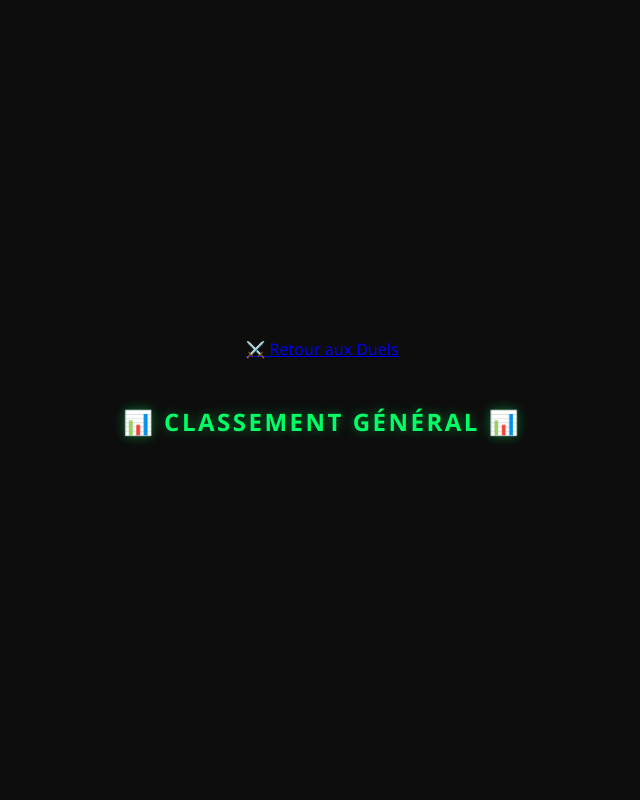
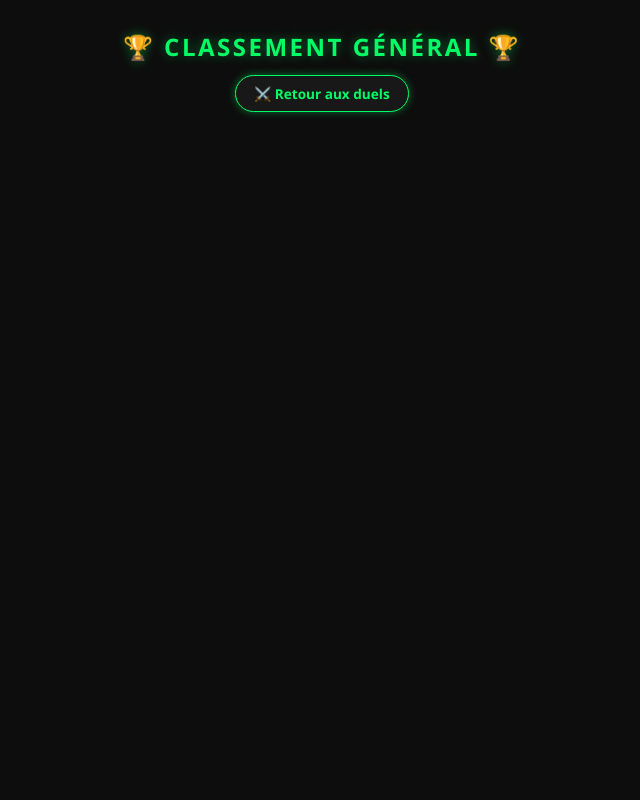
Before and after one commit to Foxdev-enfindev/Elotify, a Flask app: template templates/classement.html in a window 1280 px wide. Shown: the whole page, without its empty margins (318-958 px from the left). Run offline with Flask 3, Linux system fonts and the light colour scheme; the template is opened without the code that fills it, so the values that code supplies are empty; some libraries are stand-ins or nearby versions.

Commit message:
Correction du classement

```diff
--- a/static/style.css
+++ b/static/style.css
@@ -462,3 +462,130 @@ body.quit-body {
 }
 
 .vs-zone.voting-in-progress { pointer-events: none !important; }
+
+/* =======================================================
+   8. STYLES CORRIGÉS POUR LA PAGE CLASSEMENT
+   ======================================================= */
+body.classement-body {
+    overflow-y: auto !important;
+    min-height: 100vh !important;
+    padding: 30px 15px !important;
+    display: flex !important;
+    justify-content: center !important;
+    position: static !important;
+}
+
+.classement-container {
+    width: 100%;
+    max-width: 650px;
+    margin: 0 auto;
+    display: flex;
+    flex-direction: column;
+    align-items: center;
+}
+
+.classement-header {
+    text-align: center;
+    margin-bottom: 25px;
+    width: 100%;
+}
+
+.classement-header h1 {
+    font-size: clamp(1.4rem, 3vh, 2.2rem);
+    font-weight: 800;
+    color: var(--neon-green);
+    text-shadow: 0 0 12px var(--neon-green-glow);
+    margin-bottom: 12px;
+}
+
+.back-btn {
+    display: inline-block;
+    background: var(--card-bg);
+    border: 1px solid var(--neon-green);
+    color: var(--neon-green);
+    font-weight: 700;
+    padding: 8px 18px;
+    border-radius: 20px;
+    text-decoration: none;
+    font-size: 0.85rem;
+    box-shadow: 0 0 8px var(--neon-green-glow);
+    transition: all 0.2s ease;
+}
+
+.back-btn:hover {
+    background: var(--neon-green);
+    color: #0d0d0d;
+}
+
+.ranking-list {
+    width: 100%;
+    display: flex;
+    flex-direction: column;
+    gap: 10px;
+}
+
+.ranking-card {
+    background: var(--card-bg);
+    border: 1px solid rgba(255, 255, 255, 0.08);
+    border-radius: 12px;
+    padding: 10px 16px;
+    display: flex;
+    align-items: center;
+    gap: 14px;
+    box-shadow: 0 4px 12px rgba(0, 0, 0, 0.3);
+}
+
+.ranking-card:hover {
+    border-color: rgba(255, 255, 255, 0.2);
+}
+
+.ranking-rank {
+    font-size: 1.1rem;
+    font-weight: 800;
+    color: var(--neon-green);
+    min-width: 45px;
+    text-align: left;
+}
+
+.ranking-img {
+    width: 52px !important;
+    height: 52px !important;
+    max-width: 52px !important;
+    max-height: 52px !important;
+    border-radius: 8px;
+    object-fit: cover;
+    flex-shrink: 0;
+}
+
+.ranking-info {
+    display: flex;
+    flex-direction: column;
+    text-align: left;
+    flex: 1;
+    overflow: hidden;
+}
+
+.ranking-name {
+    font-size: 0.92rem;
+    font-weight: 700;
+    color: #fff;
+    white-space: nowrap;
+    overflow: hidden;
+    text-overflow: ellipsis;
+}
+
+.ranking-artist {
+    font-size: 0.78rem;
+    color: var(--text-muted);
+    white-space: nowrap;
+    overflow: hidden;
+    text-overflow: ellipsis;
+}
+
+.ranking-elo {
+    font-size: 0.95rem;
+    font-weight: 700;
+    color: var(--neon-green);
+    margin-left: auto;
+    flex-shrink: 0;
+}
--- a/templates/classement.html
+++ b/templates/classement.html
@@ -1,26 +1,15 @@
 <!DOCTYPE html>
-<html lang="fr" data-theme="{{ current_theme if current_theme else session.get('theme', 'green') }}">
+<html lang="fr" data-theme="{{ session.get('theme', 'green') }}">
 <head>
     <meta charset="UTF-8">
     <meta name="viewport" content="width=device-width, initial-scale=1.0">
-    <title>Elotify K-Pop - Classement</title>
+    <title>Classement - Elotify</title>
     <link rel="stylesheet" href="{{ url_for('static', filename='style.css') }}">
-    <link rel="shortcut icon" href="{{ url_for('static', filename='favicon.ico') }}" type="image/x-icon">
-
-    <!-- Restauration du thème au chargement -->
-    <script>
-        (function() {
-            const savedTheme = localStorage.getItem('elotify_theme') || 'green';
-            document.documentElement.setAttribute('data-theme', savedTheme);
-        })();
-    </script>
 </head>
-<body>
-
-    <!-- --- BLOC PROFIL & MENU DÉROULANT --- -->
-    {% if user %}
-    <div class="user-profile-container" id="profileMenuContainer">
-        <div class="profile-trigger" onclick="toggleDropdown(event)">
+<body class="classement-body">
+    <div class="user-profile-container">
+        {% if user %}
+        <div class="profile-trigger" onclick="toggleProfileDropdown()">
             {% if user.image %}
                 <img src="{{ user.image }}" alt="Avatar" class="user-avatar">
             {% else %}
@@ -29,72 +18,49 @@
             <span class="user-name">{{ user.display_name }}</span>
             <span class="arrow-down">▼</span>
         </div>
+
         <div class="profile-dropdown" id="profileDropdown">
-            <a href="{{ url_for('liste_playlists') }}">📁 Mes Playlists</a>
-            <a href="{{ url_for('stats') }}">🎤 Stats Groupes</a>
+            <a href="{{ url_for('index') }}">⚔️ Duels</a>
+            <a href="{{ url_for('liste_playlists') }}">🎵 Mes Playlists</a>
+            <a href="{{ url_for('stats') }}">📊 Statistiques</a>
             <hr>
-            <!-- SÉLECTEUR DE THÈME -->
-            <div class="theme-selector-wrapper">
-                <span class="theme-label">Thème :</span>
-                <div class="theme-dots">
-                    <button type="button" class="theme-dot dot-green" onclick="setTheme('green')" title="Vert Néon"></button>
-                    <button type="button" class="theme-dot dot-cyan" onclick="setTheme('cyan')" title="Cyan Cyber"></button>
-                    <button type="button" class="theme-dot dot-pink" onclick="setTheme('pink')" title="Rose Neon"></button>
-                    <button type="button" class="theme-dot dot-orange" onclick="setTheme('orange')" title="Orange Amber"></button>
-                </div>
-            </div>
-            <hr>
-            <a href="{{ url_for('logout') }}" class="logout-link">🚪 Déconnexion</a>
+            <a href="{{ url_for('logout') }}" style="color: var(--danger-color);">Déconnexion</a>
         </div>
+        {% endif %}
     </div>
-    {% endif %}
 
-    <div class="container ranking-container">
-
-        <div style="margin-bottom: 20px; text-align: left;">
-            <a href="{{ url_for('index') }}" class="nav-btn">⚔️ Retour aux Duels</a>
+    <div class="classement-container">
+        <div class="classement-header">
+            <h1>🏆 CLASSEMENT GÉNÉRAL 🏆</h1>
+            <a href="{{ url_for('index') }}" class="back-btn">⚔️ Retour aux duels</a>
         </div>
-
-        <h1>📊 CLASSEMENT GÉNÉRAL 📊</h1>
 
         <div class="ranking-list">
             {% for track in tracks %}
-            <div class="ranking-item">
-                <div class="rank-number">#{{ loop.index }}</div>
-
-                {% if track.image_url %}
-                    <img src="{{ track.image_url }}" alt="Pochette" class="rank-img">
-                {% else %}
-                    <div class="rank-img rank-img-placeholder">🎵</div>
-                {% endif %}
-
-                <div class="rank-details">
-                    <span class="rank-name">{{ track.name }}</span>
-                    <span class="rank-artist">{{ track.artist }}</span>
+            <div class="ranking-card">
+                <span class="ranking-rank">#{{ loop.index }}</span>
+                <img src="{{ track.image_url }}" alt="{{ track.name }}" class="ranking-img">
+                <div class="ranking-info">
+                    <span class="ranking-name">{{ track.name }}</span>
+                    <span class="ranking-artist">{{ track.artist }}</span>
                 </div>
-
-                <div class="rank-elo">{{ track.elo }} pts</div>
+                <span class="ranking-elo">{{ track.elo }} pts</span>
             </div>
             {% endfor %}
         </div>
     </div>
 
     <script>
-        function setTheme(themeName) {
-            document.documentElement.setAttribute('data-theme', themeName);
-            localStorage.setItem('elotify_theme', themeName);
-        }
-
-        function toggleDropdown(event) {
-            event.stopPropagation();
-            const dropdown = document.getElementById('profileDropdown');
-            if (dropdown) dropdown.classList.toggle('show');
+        function toggleProfileDropdown() {
+            document.getElementById('profileDropdown').classList.toggle('show');
         }
 
         window.onclick = function(event) {
-            const dropdown = document.getElementById('profileDropdown');
-            if (dropdown && dropdown.classList.contains('show')) {
-                dropdown.classList.remove('show');
+            if (!event.target.closest('.user-profile-container')) {
+                const dropdown = document.getElementById('profileDropdown');
+                if (dropdown && dropdown.classList.contains('show')) {
+                    dropdown.classList.remove('show');
+                }
             }
         }
     </script>
```
